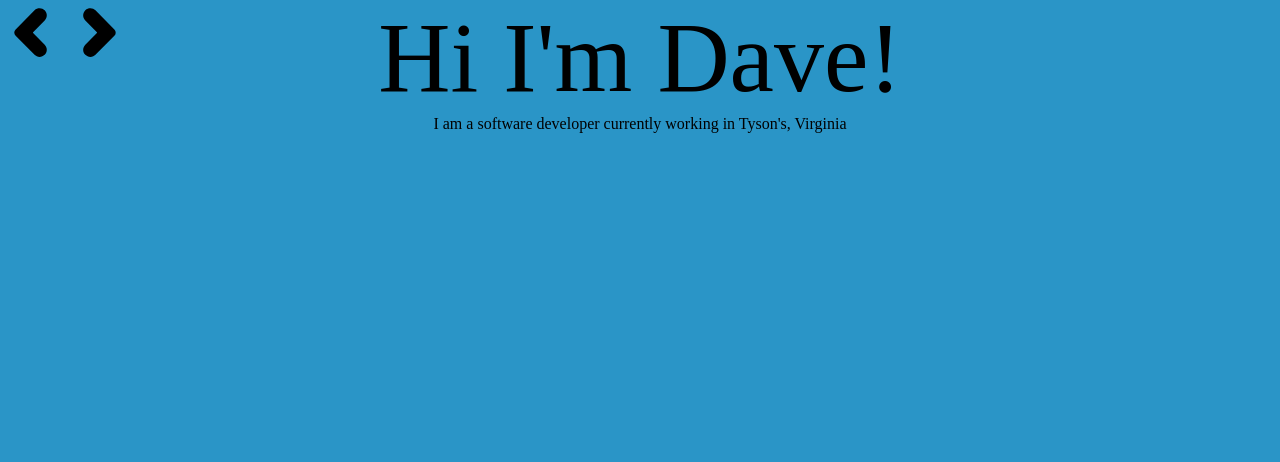
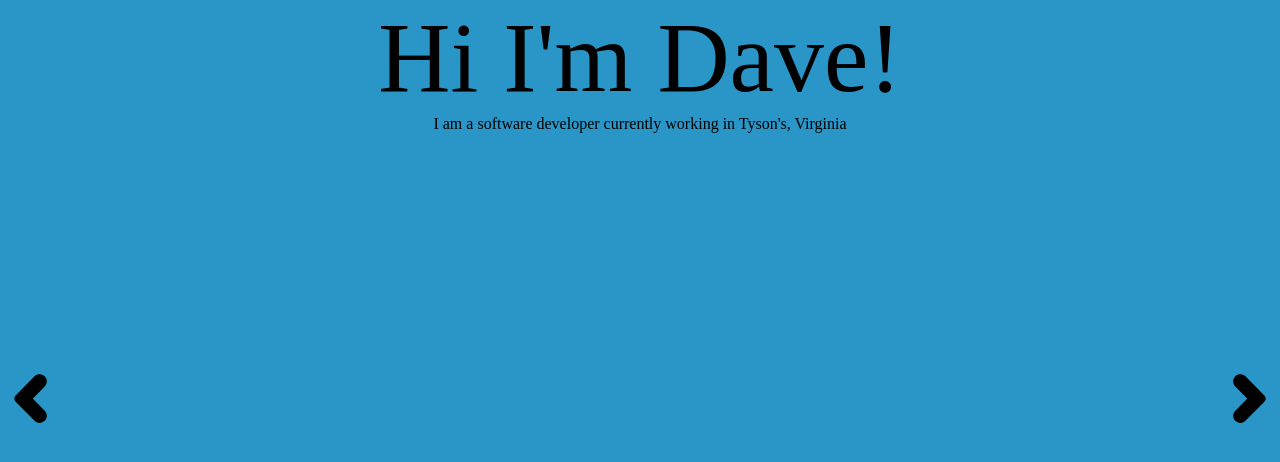
Before and after one commit to davecalderwood/NewDecadeProfile, an Angular app: page / in a window 1280 px wide. Shown: the top 462 px of the page. Built offline with nearby package versions, Linux system fonts and the light colour scheme.

Commit message:
centered arrows

```diff
--- a/src/app/app.component.scss
+++ b/src/app/app.component.scss
@@ -8,13 +8,13 @@
         width: 100%;
         height: 100%;
         display: flex;
+        align-items: center;
+        justify-content: space-between;
 
         .left {
-
         }
 
         .right {
-            float: right;
         }
 
         .arrow {
```
